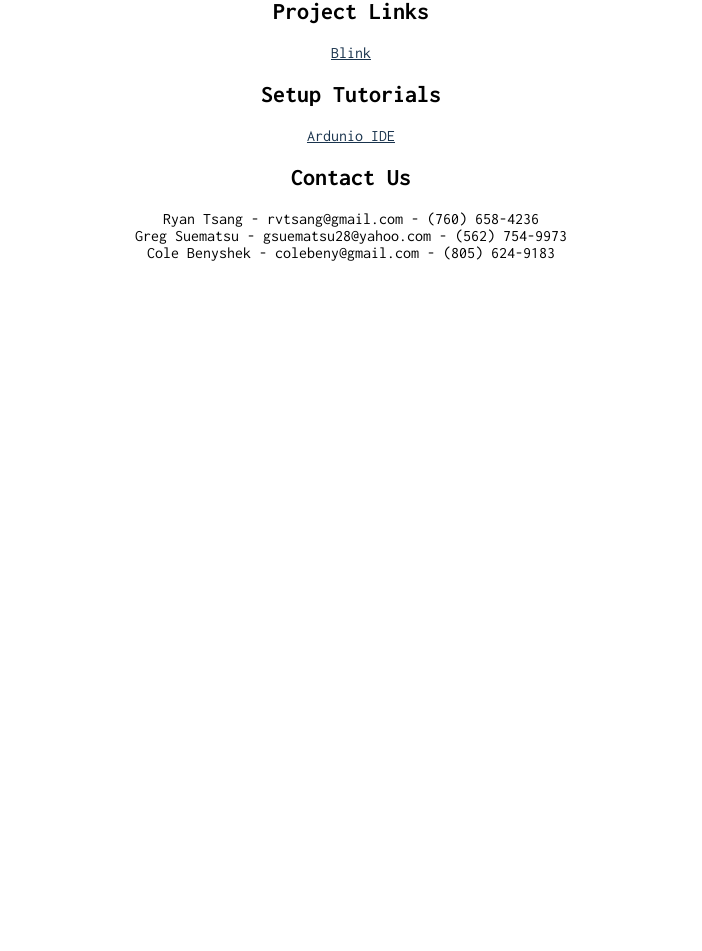
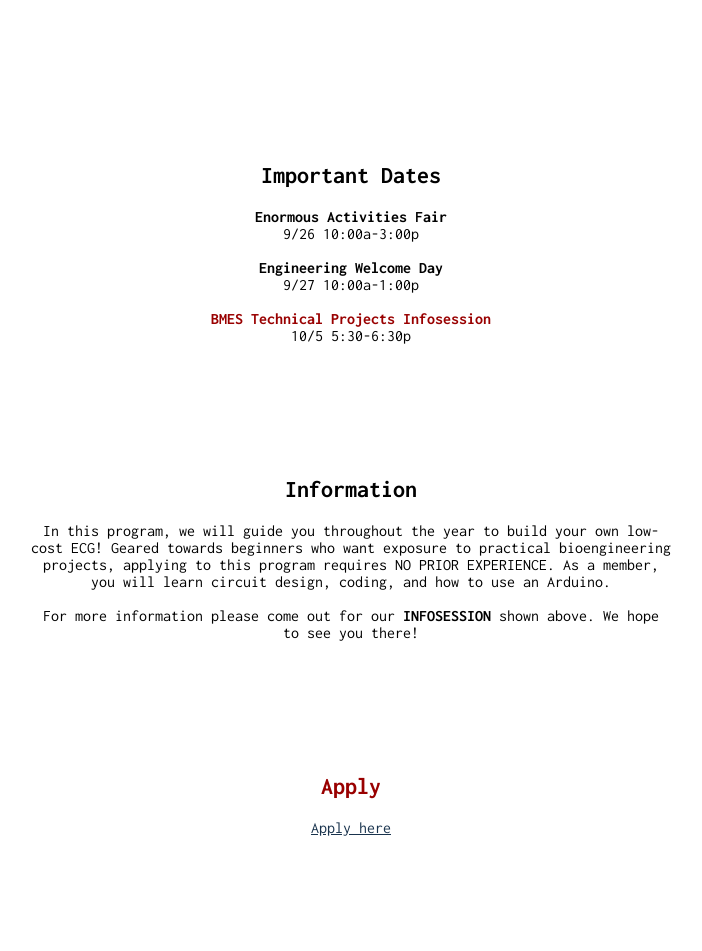
Before and after one commit to bmesbuildteam/bmesbuildteam.github.io, a plain HTML site: page index.html in a window 1280 px wide. Shown: the part 218-1169 px from the top of the page, without its empty margins (289-991 px from the left). Before the commit the page ends 800 px from the top, so only its background shows below. Drawn offline with Linux system fonts and the light colour scheme.

Commit message:
PRE APP WEBSITE 9/22/17

```diff
--- a/index.html
+++ b/index.html
@@ -26,22 +26,57 @@ TODO list
 
 
   <body>
+      <div class="content">
+
+          <div id="sector">
             <h1 class="homeTitle">BMES BUILD TEAM</h1>
+          </div>
 
-      <h2>Project Links</h2>
-      <p class = "links">
-          <a href="Projects/Blink.html" class="links">Blink</a>
+          <div id="sector">
+           <h2>Important Dates</h2>
+
+            <p class="text">
+              <b>Enormous Activities Fair</b> <br>
+              9/26 10:00a-3:00p
+              <br><br>
+
+              <b>Engineering Welcome Day</b> <br>
+              9/27 10:00a-1:00p
+              <br><br>
+
+              <b style="color: #990000">BMES Technical Projects Infosession</b> <br>
+              10/5 5:30-6:30p
             </p>
+          </div>
 
-      <h2>Setup Tutorials</h2>
-      <p class = "links">
-          <a href = "Tutorials/ArduinoSetup.html" class="links">Ardunio IDE</a>
+          <div id="sector">
+              <h2>Information</h2>
+
+              <p class="text">
+              In this program, we will guide you throughout the year to build your own low-cost ECG! Geared towards beginners who want exposure to practical bioengineering projects, applying to this program requires NO PRIOR EXPERIENCE. As a member, you will learn circuit design, coding, and how to use an Arduino.
+                <br><br>
+              For more information please come out for our <b>INFOSESSION</b> shown above. We hope to see you there!
               </p>
+          </div>
 
+          <div id="sector">
+              <h2 style="color: #990000">Apply</h2>
+              <p class="links">
+                  <a href="https://en.wikipedia.org/wiki/HTTP_404" class="links">Apply here</a>
+              </p>
+          </div>
+
+          <div id="sector">
               <h2>Contact Us</h2>
+
               <p class = "contacts">
                   Ryan Tsang  -  rvtsang@gmail.com  -  (760) 658-4236 <br> Greg Suematsu  -  gsuematsu28@yahoo.com  -   (562) 754-9973<br> Cole Benyshek -  colebeny@gmail.com  -  (805) 624-9183
               </p>
+          </div>
+
+
+
+      </div>
 
   </body>
 
--- a/style.css
+++ b/style.css
@@ -2,6 +2,18 @@
 body
 {
     font-family: 'Inconsolata', monospace;
+}
+
+.content
+{
+    max-width: 40em;
+    margin: 0 auto;
+}
+
+#sector
+{
+    padding-top: 3em;
+    padding-bottom: 3em;
 }
 
 h1
@@ -37,12 +49,10 @@ h3.instruction
     position: relative;
 }
 
-p.instruction
+p.text
 {
     text-align: center;
 }
-
-
 
 p.links
 {
```
Lines whose indentation alone changed are shown as unchanged.
